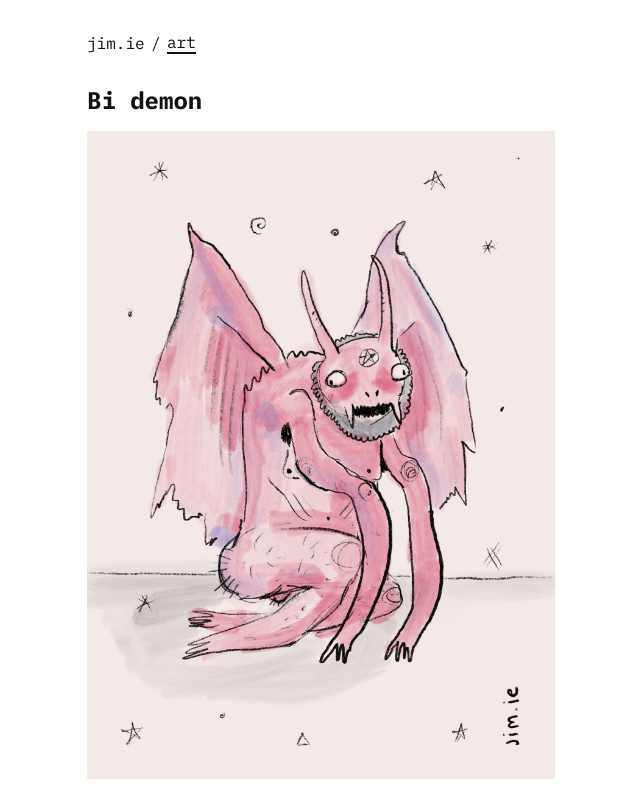
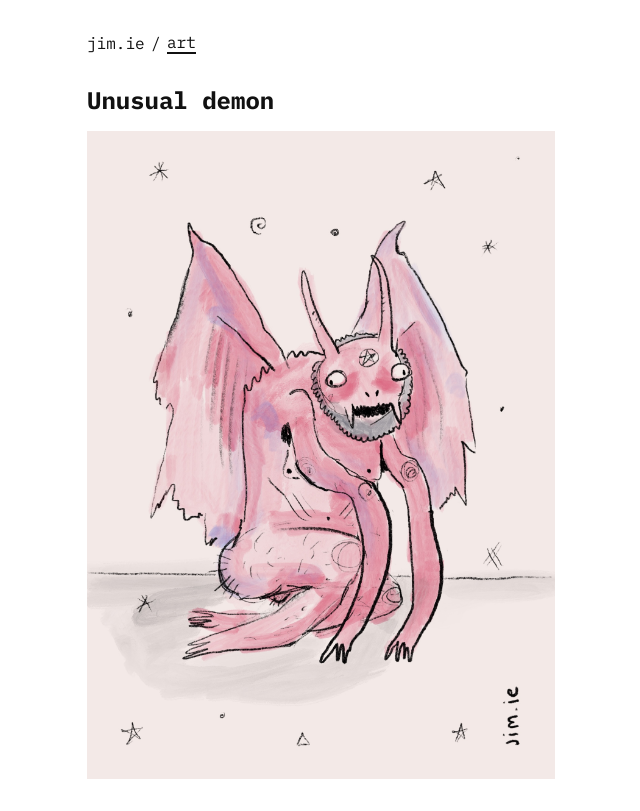
Before and after one commit to j1mie/j1mie.github.io, a plain HTML site: page art/unusual-demon/index.html in a window 1280 px wide. Shown: the whole page, without its empty margins (319-959 px from the left). Drawn offline with Linux system fonts and the light colour scheme.

Commit message:
Rename demon

```diff
--- a/art/bi-demon/index.html
+++ b/art/unusual-demon/index.html
@@ -3,7 +3,7 @@
 <head>
     <meta charset="UTF-8">
     <meta name="viewport" content="width=device-width, initial-scale=1.0">
-    <title>Queer demon · jim.ie</title>
+    <title>Unusual demon · jim.ie</title>
     <link rel="stylesheet" href="../../css/style.css">
 </head>
 <body class="site art-page">
@@ -15,8 +15,8 @@
         </nav>
     </header>
     <main class="art-reader" id="main">
-        <h1 class="art-reader__title">Bi demon</h1>
-        <img class="art-reader__image" src="image.jpg" alt="Bi demon">
+        <h1 class="art-reader__title">Unusual demon</h1>
+        <img class="art-reader__image" src="image.jpg" alt="Unusual demon">
     </main>
 </body>
 </html>
```
Also changed, not shown: art/index.html (+3 -3 lines), art/unusual-demon/image.jpg (renamed from art/bi-demon/image.jpg).
